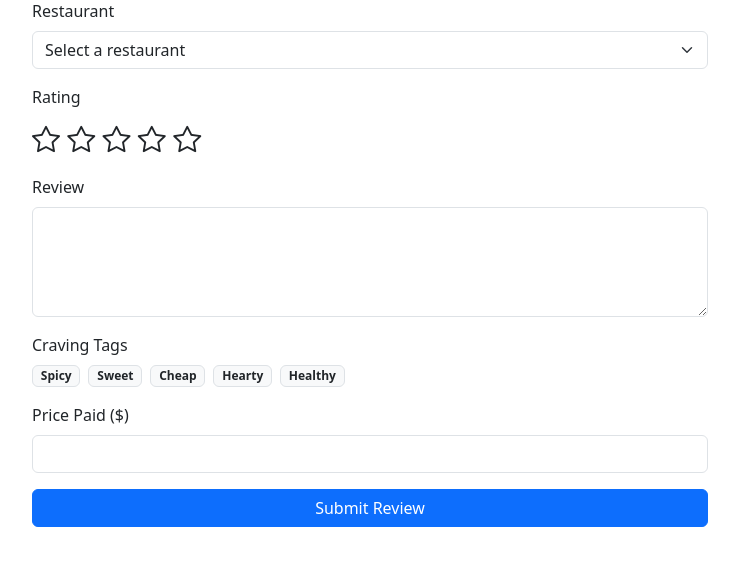
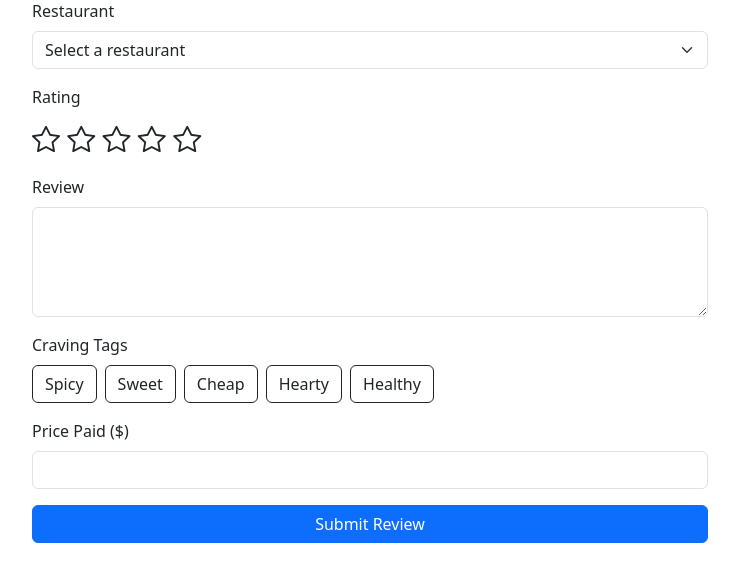
Before and after one commit to kynaaaan/CITS3403, a Python web app: template templates/reviews/write_review.html in a window 1280 px wide. Shown: the part 121-703 px from the top of the page, without its empty margins (270-1009 px from the left). Run offline with Jinja, Linux system fonts and the light colour scheme; the template is opened without the code that fills it, so the values that code supplies are empty.

Commit message:
Implement craving tag selection using toggleable buttons and event listeners, allowing users to select multiple tags and providing visual feedback by switching button styles from outlined to filled (dark) on click

```diff
--- a/templates/reviews/write_review.html
+++ b/templates/reviews/write_review.html
@@ -41,14 +41,14 @@
     </div>
 
     <div class="mb-3">
-      <label class="form-label">Craving Tags</label>
-      <div class="d-flex flex-wrap gap-2">
-        <span class="badge bg-light text-dark border">Spicy</span>
-        <span class="badge bg-light text-dark border">Sweet</span>
-        <span class="badge bg-light text-dark border">Cheap</span>
-        <span class="badge bg-light text-dark border">Hearty</span>
-        <span class="badge bg-light text-dark border">Healthy</span>
-      </div>
+        <label class="form-label">Craving Tags</label>
+        <div id="tags" class="d-flex flex-wrap gap-2">
+            <button type="button" class="btn btn-outline-dark tag">Spicy</button>
+            <button type="button" class="btn btn-outline-dark tag">Sweet</button>
+            <button type="button" class="btn btn-outline-dark tag">Cheap</button>
+            <button type="button" class="btn btn-outline-dark tag">Hearty</button>
+            <button type="button" class="btn btn-outline-dark tag">Healthy</button>
+        </div>
     </div>
 
     <div class="mb-3">
@@ -85,7 +85,24 @@ function updateStars() {
   });
 }
 </script>
+<script>
+var tags = document.querySelectorAll(".tag");
 
+tags.forEach(function(tag) {
+  tag.addEventListener("click", function() {
+
+    // Toggle visual state
+    if (tag.classList.contains("btn-outline-dark")) {
+      tag.classList.remove("btn-outline-dark");
+      tag.classList.add("btn-dark");
+    } else {
+      tag.classList.remove("btn-dark");
+      tag.classList.add("btn-outline-dark");
+    }
+
+  });
+});
+</script>
 
 </body>
 </html>
```
